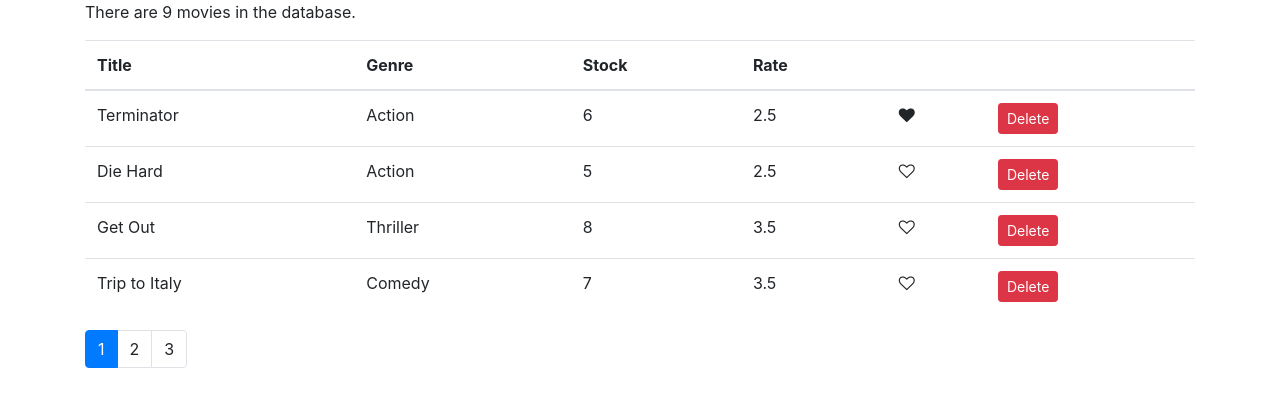
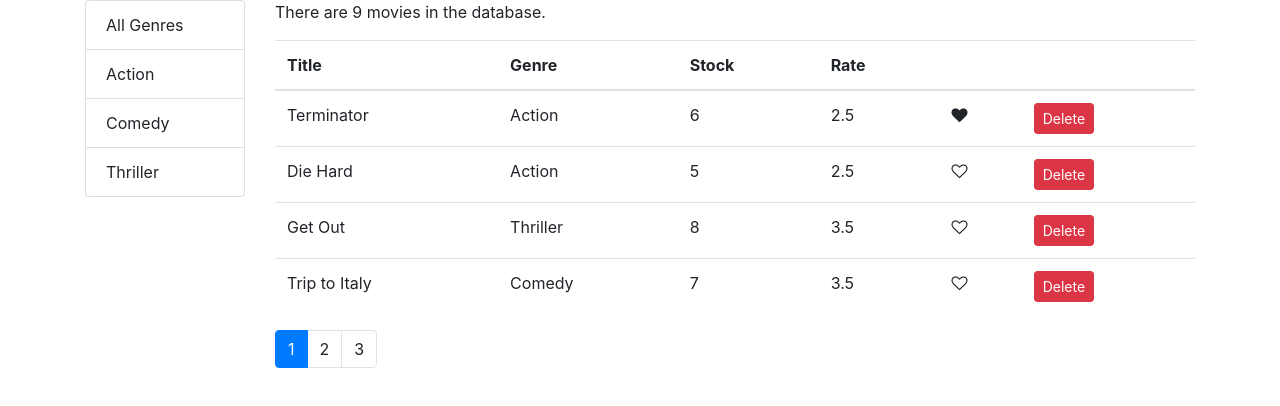
Before and after one commit to cbhuber17/ReactVidly, a React (Create React App) app: page /movies/5b21ca3eeb7f6fbccd471816 in a window 1280 px wide. Shown: the top 406 px of the page. Built offline with nearby package versions, Linux system fonts and the light colour scheme.

Commit message:
feat: Added genre filtering.

```diff
--- /dev/null
+++ b/src/components/common/listGroup.jsx
@@ -0,0 +1,35 @@
+import React from "react";
+
+const ListGroup = (props) => {
+  const {
+    items,
+    textProperty,
+    valueProperty,
+    selectedItem,
+    onItemSelect,
+  } = props;
+
+  return (
+    <ul className="list-group">
+      {items.map((item) => (
+        <li
+          onClick={() => onItemSelect(item)}
+          key={item[valueProperty]}
+          className={
+            item === selectedItem ? "list-group-item active" : "list-group-item"
+          }
+        >
+          {item[textProperty]}
+        </li>
+      ))}
+    </ul>
+  );
+};
+
+// Default properties so they do not need to be passed down (if not changed)
+ListGroup.defaultProps = {
+  textProperty: "name",
+  valueProperty: "_id",
+};
+
+export default ListGroup;
--- a/src/components/movies.jsx
+++ b/src/components/movies.jsx
@@ -1,15 +1,27 @@
 import React, { Component } from "react";
 import { getMovies } from "../services/fakeMovieService";
+import { getGenres } from "../services/fakeGenreService";
 import Like from "./common/like";
+import ListGroup from "./common/listGroup";
 import Pagination from "./common/pagination";
 import { paginate } from "../components/utils/paginate";
 
 class Movies extends Component {
   state = {
-    movies: getMovies(),
+    // Initialize empty array as it will take time to get these from the backend server
+    // They are init in componentDidMount() below (when rendered).
+    // If they are undefined (due to slow server), will get a run time error.
+    movies: [],
+    genres: [],
     currentPage: 1,
     pageSize: 4, // 4 movies per page
   };
+
+  componentDidMount() {
+    const genres = [{ name: "All Genres", _id: "1234" }, ...getGenres()];
+
+    this.setState({ movies: getMovies(), genres });
+  }
 
   // Use arrow to get access to "this" current object
   handleDelete = (movie) => {
@@ -29,20 +41,43 @@ class Movies extends Component {
     this.setState({ currentPage: page });
   };
 
+  handleGenreSelect = (genre) => {
+    this.setState({ selectedGenre: genre, currentPage: 1 });
+  };
+
   // Bootstrap table
   render() {
     // Object destructuring.  Extract this.state.movies.length and rename it to count
     const { length: count } = this.state.movies;
-    const { pageSize, currentPage, movies: allMovies } = this.state;
+    const {
+      pageSize,
+      currentPage,
+      selectedGenre,
+      movies: allMovies,
+    } = this.state;
 
     if (count === 0) return <p>There are no movies in the database.</p>;
 
-    const movies = paginate(allMovies, currentPage, pageSize);
+    const filtered =
+      selectedGenre && selectedGenre._id
+        ? allMovies.filter((m) => m.genre._id === selectedGenre._id)
+        : allMovies;
+
+    const movies = paginate(filtered, currentPage, pageSize);
 
     // <React.Fragment> allows to return multiple elements (<p> and <table>)
     return (
-      <React.Fragment>
-        <p>There are {count} movies in the database.</p>
+      <div className="row">
+        <div className="col-2">
+          <ListGroup
+            items={this.state.genres}
+            selectedItem={this.state.selectedGenre}
+            onItemSelect={this.handleGenreSelect}
+          />
+        </div>
+
+        <div className="col">
+          <p>There are {filtered.length} movies in the database.</p>
           <table className="table">
             <thead>
               <tr>
@@ -80,12 +115,13 @@ class Movies extends Component {
             </tbody>
           </table>
           <Pagination
-          itemsCount={count}
+            itemsCount={filtered.length}
             pageSize={pageSize}
             currentPage={currentPage}
             onPageChange={this.handlePageChange}
           />
-      </React.Fragment>
+        </div>
+      </div>
     );
   }
 }
```
Lines whose indentation alone changed are shown as unchanged.
